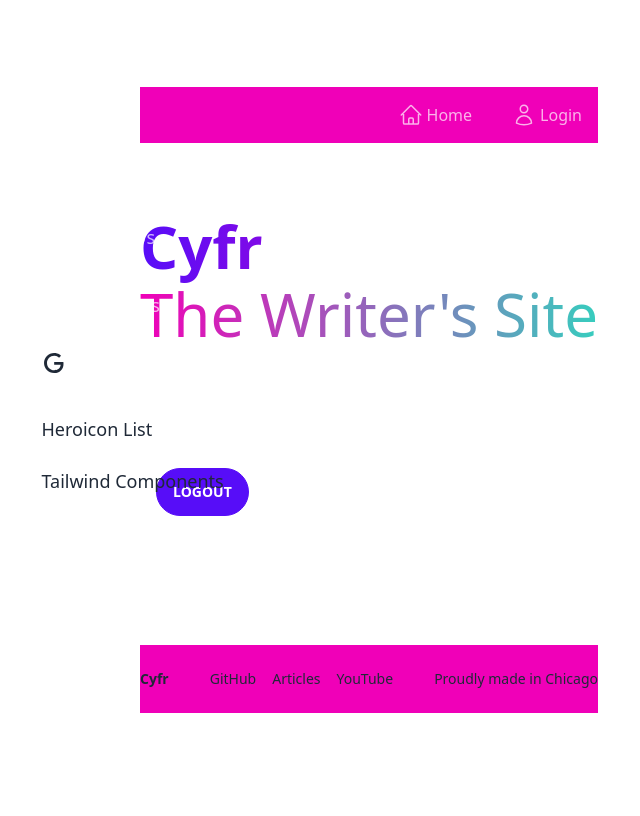
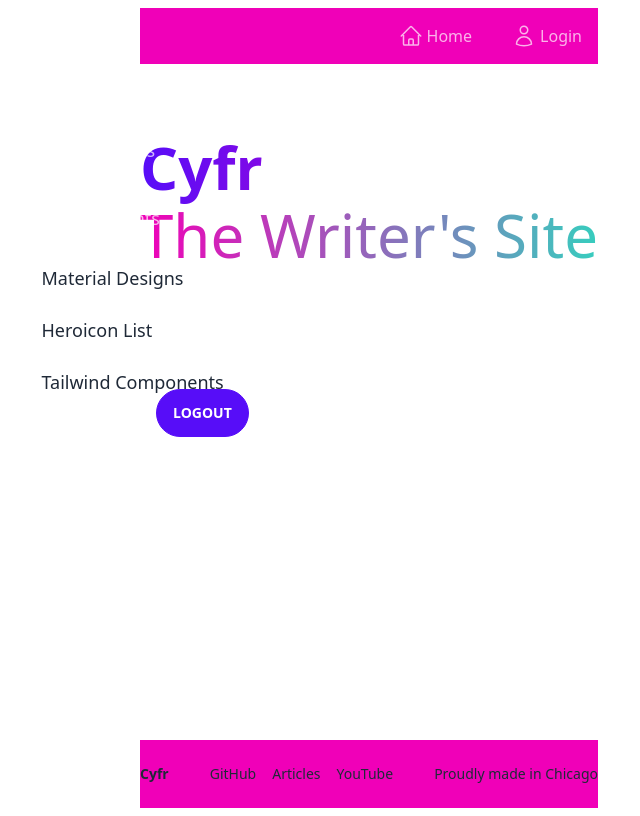
Before and after one commit to fleetwood/cyfr, a Next.js app in the folder cyfr-web/: page /account in a window 1280 px wide. Shown: the whole page, without its empty margins (271-911 px from the left). Built offline with nearby package versions, Linux system fonts and the light colour scheme; no server answers.

Commit message:
Fixed mainlayout

```diff
--- a/cyfr-web/components/containers/Footer.tsx
+++ b/cyfr-web/components/containers/Footer.tsx
@@ -4,7 +4,7 @@ import { classnameProps } from "../../types/props";
 
 const Footer = ({ className }: classnameProps) => {
   return (
-    <footer className={`sticky bottom-0 bg-secondary text-opacity-70 mt-32 pb-6 min-w-full border-t border-t-secondary-content pt-6 ${className}`}>
+    <footer className={`static bottom-0 bg-secondary text-opacity-70 mt-32 pb-6 min-w-full border-t border-t-secondary-content pt-6 ${className}`}>
       <div className="mx-auto flex max-w-5xl flex-col items-center justify-center px-6 sm:px-12 lg:px-0">
         <div className="flex w-full flex-wrap items-center justify-center gap-4 gap-y-6 text-sm md:justify-between">
 
--- a/cyfr-web/components/containers/LeftMenu.tsx
+++ b/cyfr-web/components/containers/LeftMenu.tsx
@@ -6,7 +6,7 @@ import { ClipbardIcon, QuestionMarkIcon } from "../ui/icons";
 
 const LeftMenu = () => {
   return (
-  <div className="fixed mt-32">
+  <div className="fixed mt-32 top-0">
     <ul className="ml-4 space-y-6 text-lg font-medium">
       <li>
         <ShrinkableIconLink href={'/about'} target="_self" label="About Us" icon={QuestionMarkIcon} />
@@ -15,13 +15,13 @@ const LeftMenu = () => {
         <ShrinkableIconLink href="https://hypercolor.dev/generator" target="_blank" label="Gradients" icon={ClipbardIcon} />
       </li>
       <li>
-        <Link href="https://materialdesignicons.com/" title="Material Icons"><GoogleSVG /></Link>
+        <a href="https://materialdesignicons.com/" title="Material Icons">Material Designs</a>
       </li>
       <li>
-        <Link href="https://unpkg.com/browse/@heroicons/react@2.0.13/24/outline/" title="Heroicon List">Heroicon List</Link>
+        <a href="https://unpkg.com/browse/@heroicons/react@2.0.13/24/outline/" title="Heroicon List">Heroicon List</a>
       </li>
       <li>
-        <Link href="https://tailwindui.com/components" title="Tailwind Components">Tailwind Components</Link>
+        <a href="https://tailwindui.com/components" title="Tailwind Components">Tailwind Components</a>
       </li>
     </ul>
   </div>
--- a/cyfr-web/components/containers/Post/MainPagePostListItem.tsx
+++ b/cyfr-web/components/containers/Post/MainPagePostListItem.tsx
@@ -3,7 +3,7 @@ import { timeDifference } from "../../../utils/helpers"
 
 const MainPagePostListItem = (post:Post) => {
   return (
-    <div key={post.id} className="mt-4 p-4 bg-base-200 even:bg-base-300">
+    <div className="mt-4 p-4 bg-base-200 even:bg-base-300">
         <div className="border-b border-primary-content">
             <div>{post.authorid}</div>
             <div>Posted {timeDifference(post.createdAt)}</div>
--- a/cyfr-web/components/layouts/MainLayout.tsx
+++ b/cyfr-web/components/layouts/MainLayout.tsx
@@ -1,9 +1,9 @@
-import { ReactNode } from "react";
-import LeftMenu from "../containers/LeftMenu";
-import Section from "../ui/section";
-import Footer from "../containers/Footer";
-import Navbar from "../containers/Navbar";
-import { __prod__ } from "../../utils/constants";
+import { ReactNode } from "react"
+import LeftMenu from "../containers/LeftMenu"
+import Section from "../ui/section"
+import Footer from "../containers/Footer"
+import Navbar from "../containers/Navbar"
+import { __prod__ } from "../../utils/constants"
 
 export enum Layouts {
   MAIN = "MAIN",
@@ -11,12 +11,12 @@ export enum Layouts {
 }
 
 type MainLayoutProps = {
-  sectionTitle: String;
-  pageTitle?: String;
-  subTitle?: String;
-  children?: ReactNode;
-  className?: String;
-};
+  sectionTitle: string
+  pageTitle?: string
+  subTitle?: string
+  children?: ReactNode
+  className?: string
+}
 
 const MainLayout = ({
   sectionTitle,
@@ -29,24 +29,25 @@ const MainLayout = ({
     <div className={`
       max-w-7xl mx-auto
       grid grid-cols-12
+      h-screen
       ${className}`
     }
     >
 
-      <div className="col-span-2">
+      <div className="col-span-2 flex flex-col h-screen">
         <LeftMenu />
       </div>
 
-      <div className="col-span-8">
-        <Navbar className="" />
-        <Section sectionTitle={sectionTitle} subTitle={subTitle}>
+      <div className="col-span-8 flex flex-col h-screen justify-between">
+        <Navbar className="min-w-full" />
+        <Section className="min-w-full overflow-clip mb-auto" sectionTitle={sectionTitle} subTitle={subTitle}>
           {children}
         </Section>
         <Footer className="" />
       </div>
 
-      <div className="col-span-2 mr-0 text-right"></div>
+      <div className="col-span-2 mr-0 text-right flex flex-col h-screen"></div>
     </div>
-  );
-};
-export default MainLayout;
+  )
+}
+export default MainLayout
--- a/cyfr-web/components/ui/section.tsx
+++ b/cyfr-web/components/ui/section.tsx
@@ -2,14 +2,15 @@ import { ReactNode } from "react";
 import SectionTitle from "./sectionTitle";
 
 type SectionProps = {
-  sectionTitle: String;
-  subTitle?: String;
-  children: ReactNode;
+  sectionTitle: string
+  subTitle?: string
+  className?: string
+  children: ReactNode
 };
 
-const Section = ({ sectionTitle, subTitle, children }: SectionProps) => {
+const Section = ({ sectionTitle, subTitle, children, className = '' }: SectionProps) => {
   return (
-    <section>
+    <section className={className}>
       <div className="col-span-3 mx-auto max-w-5xl py-8 md:py-16">
         <SectionTitle title={sectionTitle} subTitle={subTitle} />
       </div>
--- a/cyfr-web/components/ui/shrinkableIconLink.tsx
+++ b/cyfr-web/components/ui/shrinkableIconLink.tsx
@@ -1,35 +1,52 @@
-import React, { SVGProps } from "react";
 import Link, { LinkProps } from "next/link";
 
 type ShrinkableIconLinkProps = LinkProps & {
-  icon?: JSX.Element,
-  label?: string
-  target?: string
-  className?: string
-  iconClassName?: string
-  titleClassName?: string
-  linkColor?: string
-}
+  icon?: JSX.Element;
+  label?: string;
+  target?: string;
+  className?: string;
+  iconClassName?: string;
+  titleClassName?: string;
+  linkColor?: string;
+};
 
-const ShrinkableIconLink = (props:ShrinkableIconLinkProps) => {
-  const { icon, href, label, target, className, iconClassName, titleClassName, linkColor } = props;
+const ShrinkableIconLink = (props: ShrinkableIconLinkProps) => {
+  const {
+    icon,
+    href,
+    label,
+    target,
+    className,
+    iconClassName,
+    titleClassName,
+    linkColor,
+  } = props;
   const t = target || "_self";
   return (
-
-  <Link href={href} passHref target={t} className={`
-  ${linkColor || 'text-secondary-content'}
+    <Link
+      href={href}
+      passHref
+      target={t}
+      className={`
+        ${linkColor || "text-secondary-content"}
         text-opacity-70
         hover:text-opacity-100
         hover:shadow
         rounded-3xl p-2
         transition-colors ease-linear duration-200
-  flex space-x-1 ${className||''}
-  `}>
+        flex space-x-1 ${className || ""}
+  `}
+    >
       <>
         {icon}
-      {label && (<span className={`hidden lg:inline-block ${titleClassName||''}`}>{label}</span>)}
+        {label && (
+          <span className={`hidden lg:inline-block ${titleClassName || ""}`}>
+            {label}
+          </span>
+        )}
       </>
     </Link>
-)};
+  );
+};
 
-export default ShrinkableIconLink
+export default ShrinkableIconLink;
--- a/cyfr-web/pages/_app.tsx
+++ b/cyfr-web/pages/_app.tsx
@@ -1,20 +1,18 @@
-import '../styles/globals.css'
-import type { AppProps } from 'next/app'
-import { QueryClient, QueryClientProvider } from 'react-query';
-import { CyfrUserProvider } from '../components/context/CyfrUserProvider';
-import { useRef } from 'react';
-
+import "../styles/globals.css";
+import type { AppProps } from "next/app";
+import { Hydrate, QueryClient, QueryClientProvider } from "react-query";
+import { useRef } from "react";
 
 function MyApp({ Component, pageProps }: AppProps) {
   const qc = useRef(new QueryClient());
 
   return (
     <QueryClientProvider client={qc.current}>
-      <CyfrUserProvider {...pageProps}>
-        <Component {...pageProps} />
-      </CyfrUserProvider>
+      <Hydrate state={pageProps.dehydratedState}>
+          <Component {...pageProps} />
+      </Hydrate>
     </QueryClientProvider>
-  )
+  );
 }
 
-export default MyApp
+export default MyApp;
--- a/cyfr-web/pages/index.tsx
+++ b/cyfr-web/pages/index.tsx
@@ -1,37 +1,36 @@
-import { Post } from ".prisma/client";
-import type { GetServerSidePropsContext, NextPage } from "next";
-import { useEffect, useState } from "react";
-import PageStatus from "../components/containers/PageStatus";
-import { useCyfrUser } from "../hooks/useCyfrUser";
-import MainLayout from "../components/layouts/MainLayout";
-import { useSession } from "../lib/next-auth-react-query";
-import { Posts } from "../prisma/posts";
-import { ResponseResult, ResponseError } from "../types/Response";
-import { __prod__ } from "../utils/constants";
-import { jsonify } from "../utils/log";
-import MainPagePostListItem from "../components/containers/Post/MainPagePostListItem";
+import { Post } from ".prisma/client"
+import type { GetServerSidePropsContext, NextPage } from "next"
+import { useEffect, useState } from "react"
+import PageStatus from "../components/containers/PageStatus"
+import { useCyfrUser } from "../hooks/useCyfrUser"
+import MainLayout from "../components/layouts/MainLayout"
+import { useSession } from "../lib/next-auth-react-query"
+import { Posts } from "../prisma/posts"
+import { ResponseResult, ResponseError } from "../types/Response"
+import { __prod__ } from "../utils/constants"
+import { jsonify } from "../utils/log"
+import MainPagePostListItem from "../components/containers/Post/MainPagePostListItem"
 
-type HomePageProps = ResponseResult<Post[]>;
+type HomePageProps = ResponseResult<Post[]>
 
 const Home = (props: HomePageProps) => {
-  const [posts, setPosts] = useState<Post[]>();
-  const [error, setError] = useState<ResponseError>();
-  const [session] = useSession({required:false});
+  const [posts, setPosts] = useState<Post[]>()
+  const [error, setError] = useState<ResponseError>()
+  const [session] = useSession({required:false})
   const [cyfrUser,setCyfrUser]=useCyfrUser(null)
 
   useEffect(() => {
     if (props.result) {
-      setPosts(props.result);
+      setPosts(props.result)
     }
     if (props.error) {
-      setError(props.error);
+      setError(props.error)
     }
-  }, []);
+  }, [])
 
   return (
-    <div className="flex min-h-screen flex-col items-center justify-center py-2">
       <MainLayout
-        className="scroll-smooth"
+        className="scroll-smooth items-center justify-center top-0"
         sectionTitle="Cyfr"
         subTitle="The Writer's Site"
       >
@@ -42,17 +41,16 @@ const Home = (props: HomePageProps) => {
         {posts && posts.map((post) => <MainPagePostListItem key={post.id} {...post} />)}
         {session && <pre>{jsonify(session)}</pre>}
       </MainLayout>
-    </div>
-  );
-};
+  )
+}
 
 export async function getServerSideProps(context: GetServerSidePropsContext) {
-  const posts = await Posts.all({ take: 25 });
+  const posts = await Posts.all({ take: 25 })
   return {
     props: {
       ...posts,
     },
-  };
+  }
 }
 
-export default Home;
+export default Home
```
Lines whose indentation alone changed are shown as unchanged.
